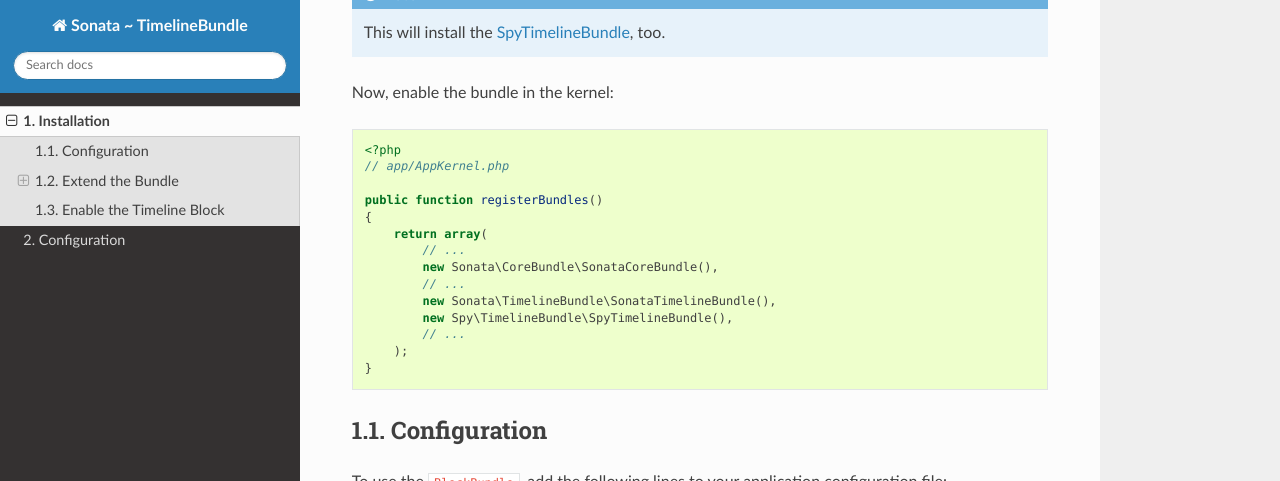
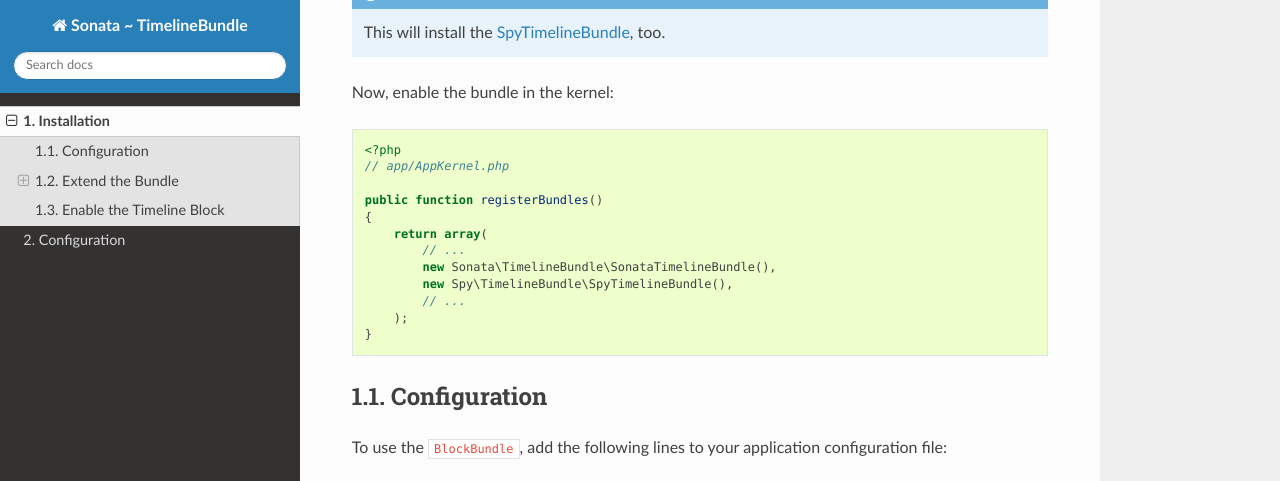
Before and after one commit to sonata-project/SonataTimelineBundle, a Sphinx documentation site: the page built from Resources/doc/reference/installation.rst, in a window 1280 px wide and 900 px high, scrolled down 345 px, cut to the strip 0-481 px from the top of the window. Built offline with Sphinx 7.4.7 and the Read the Docs theme 2.0.0, drawn with Linux system fonts in a browser that asks for light colours.

Commit message:
Cleanup required dependencies

```diff
--- a/Resources/doc/reference/installation.rst
+++ b/Resources/doc/reference/installation.rst
@@ -27,8 +27,6 @@
     public function registerBundles()
     {
         return array(
-            // ...
-            new Sonata\CoreBundle\SonataCoreBundle(),
             // ...
             new Sonata\TimelineBundle\SonataTimelineBundle(),
             new Spy\TimelineBundle\SpyTimelineBundle(),
--- a/composer.json
+++ b/composer.json
@@ -19,9 +19,7 @@
         "symfony/doctrine-bridge": "~2.2",
         "doctrine/orm": "~2.2",
         "stephpy/timeline-bundle": "~2.0",
-        "sonata-project/core-bundle": "~2.3,>=2.3.1",
-        "sonata-project/block-bundle": "~2.2,>=2.2.1",
-        "sonata-project/intl-bundle": "~2.1",
+        "sonata-project/block-bundle": "~2.3",
         "sonata-project/easy-extends-bundle": "~2.1"
     },
     "require-dev": {
```
